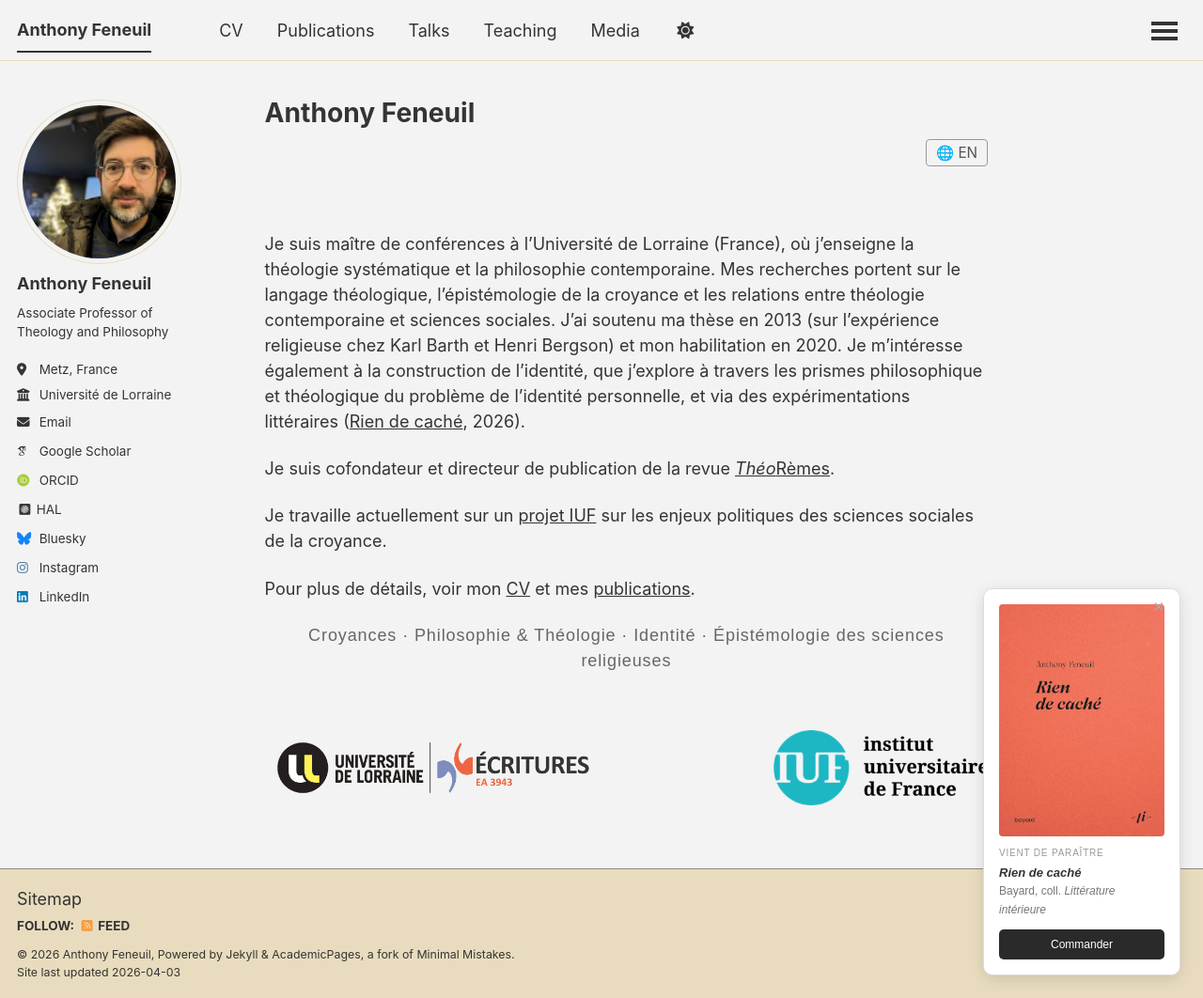
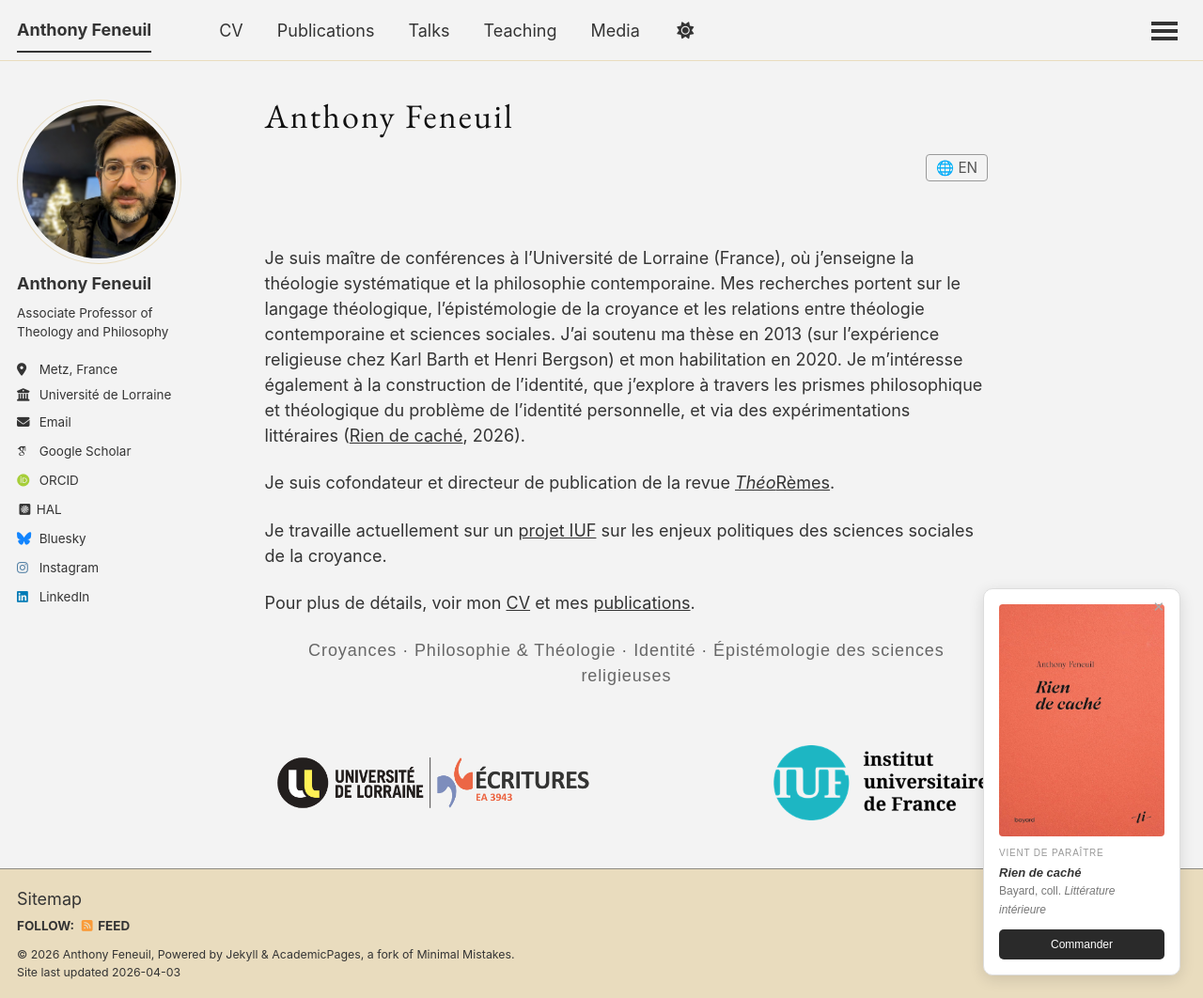
Before and after one commit to anfnl/anfnl.github.io, a Jekyll site: the page built from _pages/about.md, in a window 1280 px wide and 1062 px high. Shown: the whole window at 94% size. Built offline with Jekyll 4.4.1, drawn with Linux system fonts in a browser that asks for light colours; some web fonts are replaced; a script that is not in the unit is left out.

Commit message:
Update main.scss

```diff
--- a/assets/css/main.scss
+++ b/assets/css/main.scss
@@ -48,7 +48,7 @@
 
 /* ——— Surcharges personnalisées ——— */
 
-h1.p-name {
+h1.page__title {
   font-family: 'EB Garamond', Georgia, serif;
   font-weight: 400;
   font-size: 2rem;
```
